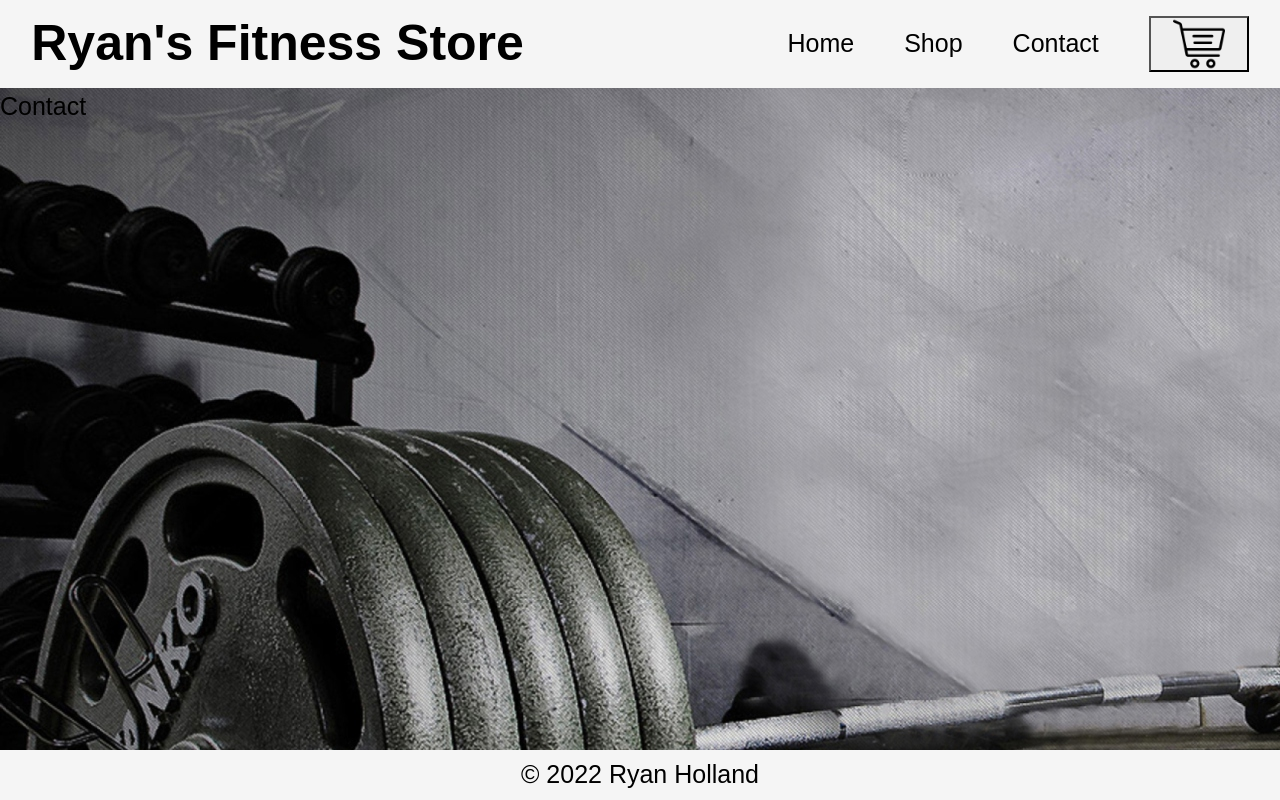
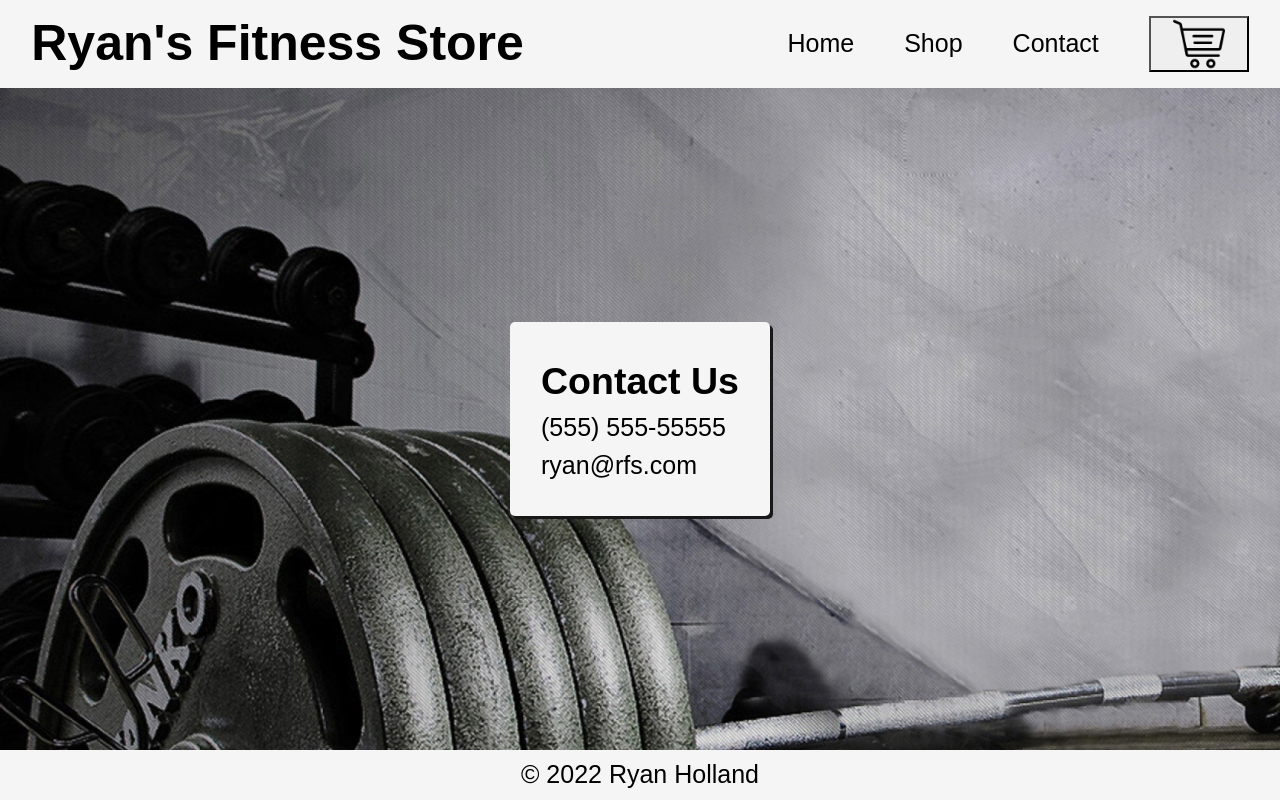
Before and after one commit to rygho90/shopping-cart, a React (Create React App) app: page /contact in a window 1280 px wide. Built offline with nearby package versions, Linux system fonts and the light colour scheme.

Commit message:
Add working links to header

```diff
--- a/src/components/Contact.js
+++ b/src/components/Contact.js
@@ -2,6 +2,13 @@ import React from 'react'
 
 export default function Contact() {
   return (
-    <div>Contact</div>
+
+    <main>
+        <div className="main-info">
+          <h2>Contact Us</h2>
+          <p>(555) 555-55555</p>
+          <p>ryan@rfs.com</p>
+        </div>
+      </main>
   )
 }
--- a/src/components/Header.js
+++ b/src/components/Header.js
@@ -1,4 +1,5 @@
 import React from 'react'
+import { Link } from "react-router-dom"
 
 export default function Header() {
   return (
@@ -8,9 +9,9 @@ export default function Header() {
           <div className="header-right-side">
             <nav className="header-nav">
               <ul className="nav-list">
-                <li>Home</li>
-                <li>Shop</li>
-                <li>Contact</li>
+                <li><Link to="/" className='text-link'>Home</Link></li>
+                <li><Link to="/" className='text-link'>Shop</Link></li>
+                <li><Link to="/contact" className='text-link'>Contact</Link></li>
               </ul>
             </nav>
             <button className="cart-button"></button>
--- a/src/css/header.css
+++ b/src/css/header.css
@@ -26,6 +26,11 @@
     gap: 2rem;
 }
 
+.text-link {
+    color: inherit;
+    text-decoration: inherit;
+}
+
 .nav-list li:hover {
     opacity: 0.7;
     cursor: pointer;
```
